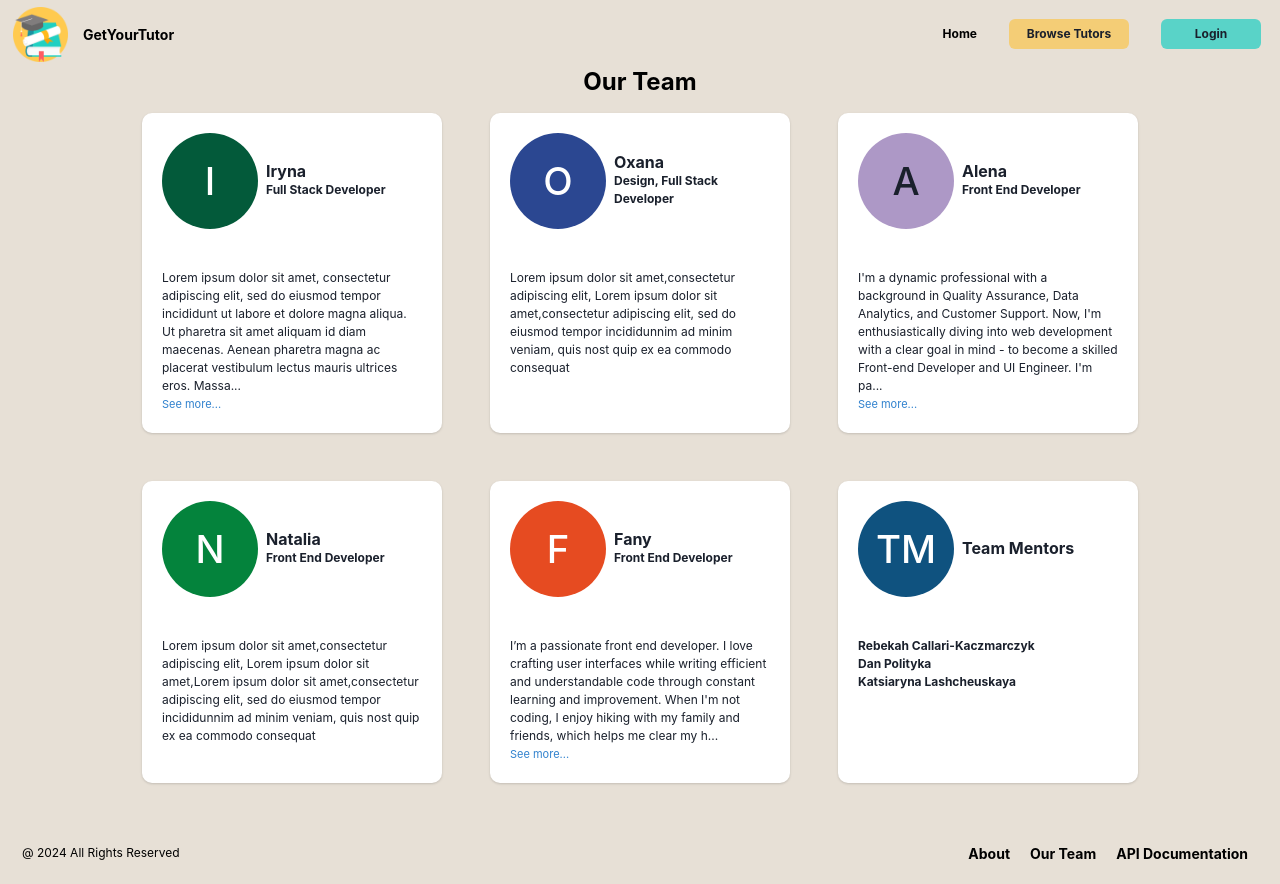
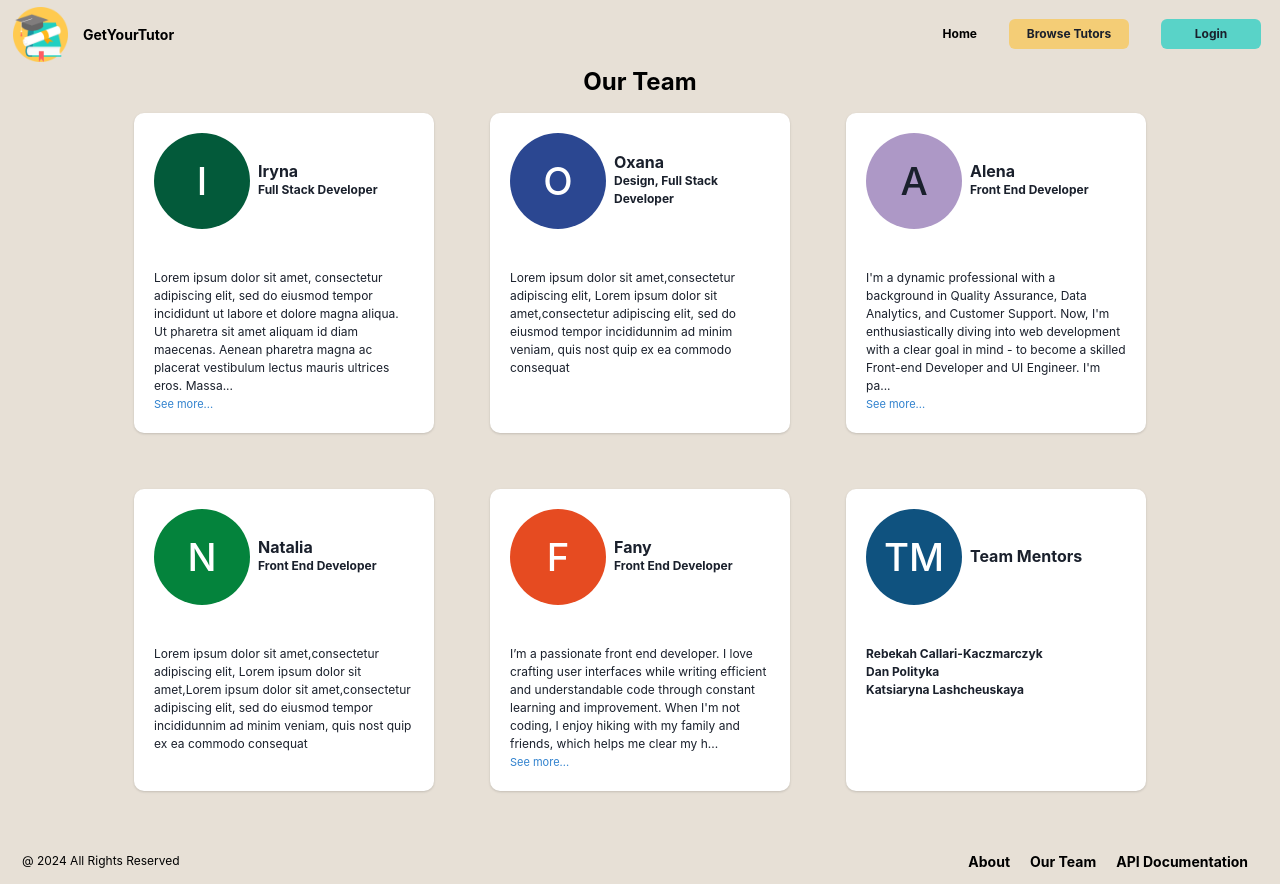
Before and after one commit to Code-the-Dream-School/ffprac-team2-front, a React (Vite) app: page /team in a window 1280 px wide. Built offline with nearby package versions, Linux system fonts and the light colour scheme.

Commit message:
Work in progress...Add spacing.

```diff
--- a/src/pages/OurTeam.tsx
+++ b/src/pages/OurTeam.tsx
@@ -55,7 +55,7 @@ const OurTeamPage: React.FC = () => {
             <Heading as="h1" fontSize={{ base: 'lg', lg: '2xl' }} textAlign={'center'}>
                 Our Team
             </Heading>
-            <SimpleGrid columns={[1, 2, 2, 3]} spacing="4">
+            <SimpleGrid columns={[1, 2, 2, 3]} spacing="6">
                 {team.map((member, index) => (
                     <MemberCard
                         key={index}
```
